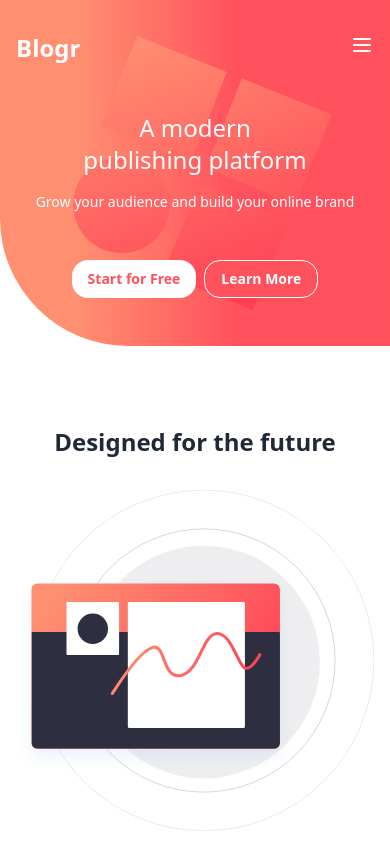
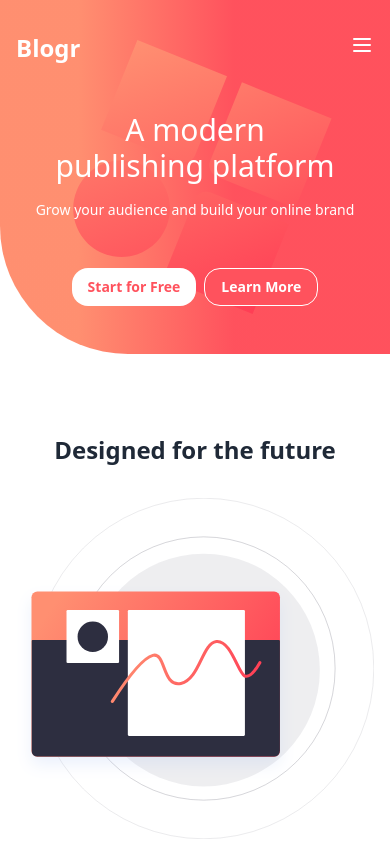
Before and after one commit to rahulkhimsuriya/frontendmentor-blogr-landing-page, a Vue app: page / in a window 390 px wide. Shown: the top 844 px of the page. Built offline with nearby package versions, Linux system fonts and the light colour scheme.

Commit message:
chage text size

```diff
--- a/src/components/AppHeader.vue
+++ b/src/components/AppHeader.vue
@@ -205,7 +205,7 @@
       </nav>
 
       <div class="py-12 md:py-20 text-center flex items-center flex-col">
-        <h2 class="text-center text-2xl md:text-5xl">
+        <h2 class="text-center text-3xl md:text-5xl">
           A modern <br class="inline md:hidden" />
           publishing platform
         </h2>
```
